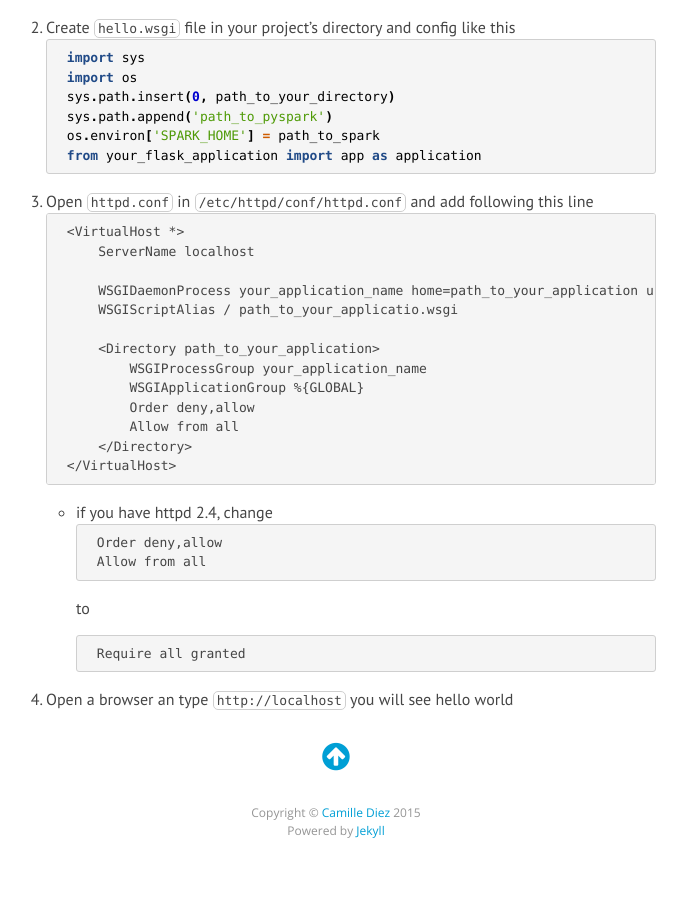
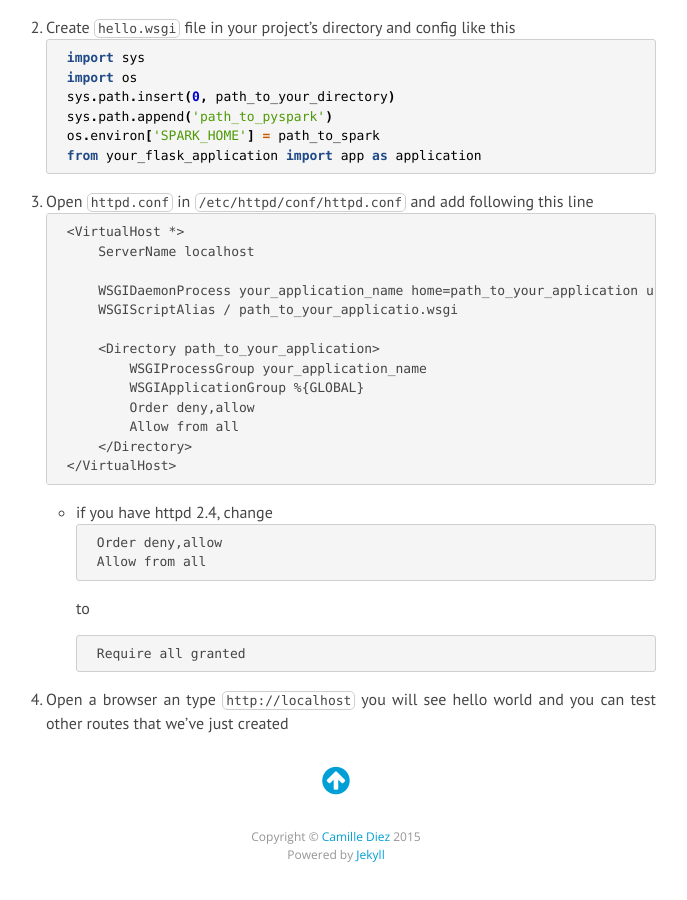
Before and after one commit to oat9002/oat9002.github.io, a Jekyll site: the page built from _posts/2017-06-05-flask-spark-apache.md, in a window 1280 px wide and 900 px high, scrolled down 2132 px. Shown: the whole window, without its empty margins (304-991 px from the left). Built offline with Jekyll 4.4.1, drawn with Linux system fonts in a browser that asks for light colours; nearby versions of some CDN libraries; before the commit the page ends 3008 px from its top, so only the background shows below that.

Commit message:
Update 2017-06-05-flask-spark-apache.md

````diff
--- a/_posts/2017-06-05-flask-spark-apache.md
+++ b/_posts/2017-06-05-flask-spark-apache.md
@@ -126,4 +126,4 @@ Before you can connect to Apache, You have to install `mod_wsgi`. This thing wil
       Require all granted
       ```
 
-4. Open a browser an type `http://localhost` you will see hello world
+4. Open a browser an type `http://localhost` you will see hello world and you can test other routes that we've just created
````
